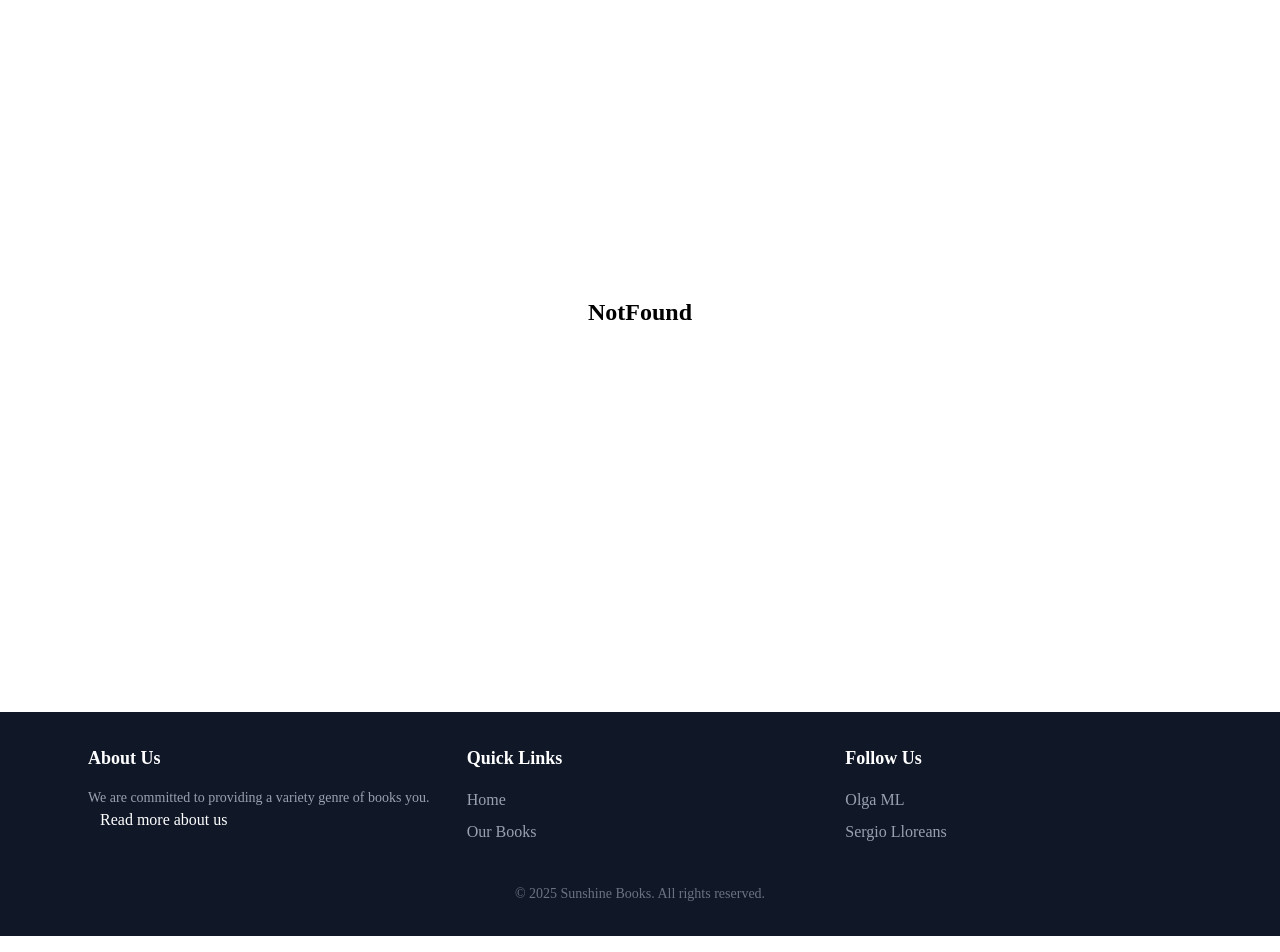
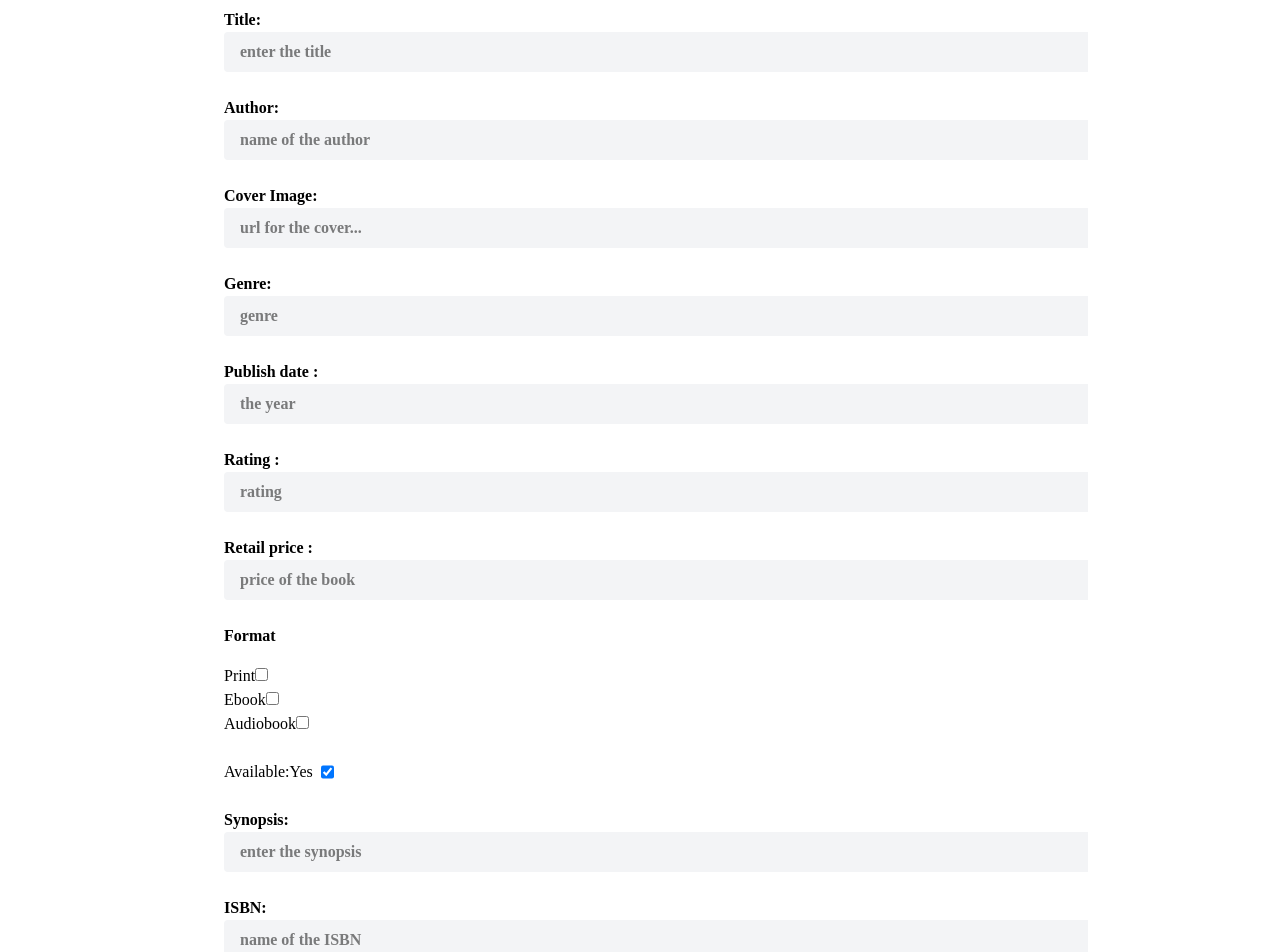
Before and after one commit to sunshine-books/sunshine-books, a React (Vite) app: page /books/edit/1 in a window 1280 px wide. Shown: the part 160-1112 px from the top of the page. Built offline with nearby package versions, Linux system fonts and the light colour scheme; no server answers; some icons are missing.

Commit message:
add the route in app.jsx to see details and funcionality to edit a book

```diff
--- a/src/App.jsx
+++ b/src/App.jsx
@@ -6,6 +6,7 @@ import './App.css'
 import Navbar from './components/Navbar.jsx'
 import BookPageDetails from './components/BookPageDetails.jsx'
 import Footer from './components/Footer.jsx'
+import EditBook from './components/EditBook.jsx'
 
 import Home from './pages/Home.jsx'
 import About from './pages/About.jsx'
@@ -25,6 +26,7 @@ function App() {
       <Routes>
         <Route path="/" element={<Home />} />
         <Route path="/books/:bookId" element={<BookPageDetails />} />
+        <Route path="/books/edit/:bookId" element={<EditBook />} />
         <Route path="/newBook" element={<NewBook />} />
         <Route path="/searching" element={<SearchBook />} />
         <Route path="/about" element={<About />} />
--- a/src/components/BookPageDetails.jsx
+++ b/src/components/BookPageDetails.jsx
@@ -61,17 +61,21 @@ function BookPageDetails() {
                 <p>Price: {book["retail-price"]}</p>
                 <p>Synopsis: {book.synopsis}</p>
             </div>
+
             <br></br>
+
             <Link to={`/NewBook`}>
                 <button>Register a new book</button>
             </Link>
 
             <br></br>
 
-            <Link to={`/projects/edit/${bookId}`}>
+            <Link to={`/books/edit/${bookId}`}>
                 <button>Edit</button>
             </Link>
+
             <br></br>
+
             <button onClick={deleteBook}>Delete</button>
         </div>
     )
--- a/src/components/EditBook.jsx
+++ b/src/components/EditBook.jsx
@@ -1,7 +1,249 @@
+import axios from "axios";
+
+import { useEffect, useState } from "react";
+import { useNavigate, useParams } from "react-router";
+import { API_URL } from "../config/api";
+
+
 function EditBook() {
+
+    const [title, setTitle] = useState("");
+    const [author, setAuthor] = useState("");
+    const [ISBN, setISBN] = useState("");
+    const [format, setFormat] = useState({
+        audiobook: false,
+        ebook: false,
+        print: false
+    });
+    const [isAvailable, setIsAvailable] = useState(true);
+    const [URL, setURL] = useState();
+    const [genre, setGenre] = useState();
+    const [publishDate, setPublishDate] = useState();
+    const [rating, setRating] = useState();
+    const [retailPrice, setRetailPrice] = useState();
+    const [synopsis, setSynopsis] = useState();
+
+    const { bookId } = useParams();
+
+    const navigate = useNavigate();
+
+    useEffect(() => {
+        axios.get(`${API_URL}/books/${bookId}.json`)
+            .then(response => {
+                setTitle(response.data.title);
+                setAuthor(response.data.author);
+                setISBN(response.data.ISBN)
+                setFormat(response.data.format)
+                setIsAvailable(response.data.setIsAvailable)
+                setURL(response.data.URL)
+                setGenre(response.data.genre)
+                setPublishDate(response.data.publishDate)
+                setRating(response.data.rating)
+                setRetailPrice(response.data.retailPrice)
+                setSynopsis(response.data.synopsis)
+            })
+            .catch((error) => console.log("Error getting project details from the API...", error));
+    }, [bookId]);
+
+
+    const handleSubmit = (e) => {
+        e.preventDefault();
+
+        const newDetails = {
+            ISBN: ISBN,
+            title: title,
+            author: author,
+            format: format,
+            "availability-status": isAvailable,
+            "cover-img": URL,
+            genre: genre,
+            "publish-date": publishDate,
+            rating: rating,
+            "retail-price": retailPrice,
+            synopsis: synopsis
+        }
+
+        axios.put(`${API_URL}/books/${bookId}.json`, newDetails)
+            .then(response => {
+                navigate(`/`);
+            })
+            .catch(e => console.log("Error creating a new project...", e));
+    }
+
     return(
-        <div>
-            <h1>This is the EditBook</h1>
+        <div className="flex flex-col justify-center items-center gap-2 md:gap-4 w-full p-4">
+            <h3 className="text-2xl">Edit Details</h3>
+
+            <form className="flex flex-col gap-2 rounded-2xl overflow-hidden bg-white p-8 space-y-4 max-w-4xl mx-auto"
+                onSubmit={handleSubmit}>
+
+                <label className="label-form">
+                    Title:
+                    <input
+                        type="text"
+                        name="title"
+                        placeholder="enter the title"
+                        value={title}
+                        onChange={(e) => { setTitle(e.target.value) }}
+                        className="input md:w-screen"
+                    />
+                </label>
+
+                <label className="label-form">
+                    Author:
+                    <input
+                        type="text"
+                        name="author"
+                        placeholder="name of the author"
+                        value={author}
+                        onChange={(e) => { setAuthor(e.target.value) }}
+                        className="input md:w-screen"
+                    />
+                </label>
+
+                <label className="label-form">
+                    Cover Image:
+                    <input
+                        type="text"
+                        name="cover-img"
+                        placeholder="url for the cover..."
+                        value={URL}
+                        onChange={(e) => { setURL(e.target.value) }}
+                        className="input md:w-screen"
+                    />
+                </label>
+
+                <label className="label-form">
+                    Genre:
+                    <input
+                        type="text"
+                        name="Genre"
+                        placeholder="genre"
+                        value={genre}
+                        onChange={(e) => { setGenre(e.target.value) }}
+                        className="input md:w-screen"
+                    />
+                </label>
+
+                <label className="label-form">
+                    Publish date :
+                    <input
+                        type="number"
+                        name="publish-date"
+                        placeholder="the year"
+                        value={publishDate}
+                        onChange={(e) => { setPublishDate(e.target.value) }}
+                        className="input md:w-screen"
+                    />
+                </label>
+
+                <label className="label-form">
+                    Rating :
+                    <input
+                        type="number"
+                        name="rating"
+                        placeholder="rating"
+                        value={rating}
+                        onChange={(e) => { setRating(e.target.value) }}
+                        className="input md:w-screen"
+                    />
+                </label>
+
+                <label className="label-form">
+                    Retail price :
+                    <input
+                        type="number"
+                        name="retail-price"
+                        placeholder="price of the book"
+                        value={retailPrice}
+                        onChange={(e) => { setRetailPrice(e.target.value) }}
+                        className="input md:w-screen"
+                    />
+                </label>
+
+                <fieldset className="flex flex-col">
+                    <legend className="label-form my-4">Format</legend>
+
+                    <label>
+                        Print
+                        <input
+                            type="checkbox"
+                            checked={format.print}
+                            onChange={() => setFormat((prevState) => ({
+                                ...prevState,
+                                print: !prevState.print
+                            }))}
+                        />
+                    </label>
+
+                    <label>
+                        Ebook
+                        <input
+                            type="checkbox"
+                            checked={format.ebook}
+                            onChange={() => setFormat((prevState) => ({
+                                ...prevState,
+                                ebook: !prevState.ebook
+                            }))}
+
+                        />
+                    </label>
+
+                    <label>
+                        Audiobook
+                        <input
+                            type="checkbox"
+                            checked={format.audiobook}
+                            onChange={() => setFormat((prevState) => ({
+                                ...prevState,
+                                audiobook: !prevState.audiobook
+                            }))}
+
+                        />
+                    </label>
+                </fieldset>
+
+                <label className="flex flex-row gap-2">
+                    Available:
+
+                    {isAvailable ? "Yes" : "No"}  {/* Show Yes if checked, No if unchecked */}
+                    <input
+                        type="checkbox"
+                        checked={isAvailable} // Reflect state in checkbox
+                        onChange={(e) => setIsAvailable(e.target.checked)} // Toggle state on change
+                    />
+
+
+                </label>
+
+
+                <label className="label-form">
+                    Synopsis:
+                    <input
+                        type="textarea"
+                        name="synopsis"
+                        placeholder="enter the synopsis"
+                        value={synopsis}
+                        onChange={(e) => { setSynopsis(e.target.value) }}
+                        className="input md:w-screen"
+                    />
+                </label>
+
+
+                <label className="label-form">
+                    ISBN:
+                    <input
+                        type="number"
+                        name="ISBN"
+                        placeholder="name of the ISBN"
+                        value={ISBN}
+                        onChange={(e) => { setISBN(e.target.value) }}
+                        className="input md:w-screen"
+                    />
+                </label>
+
+                <button className="btn-green">Edit</button>
+            </form>
         </div>
     )
 }
```
